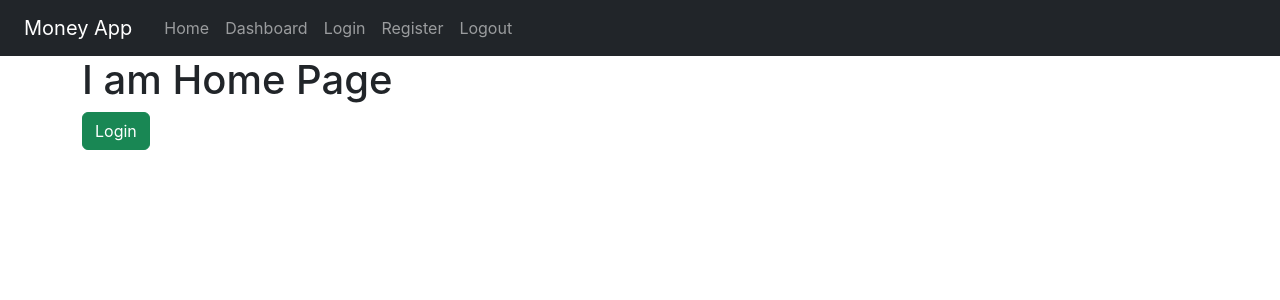
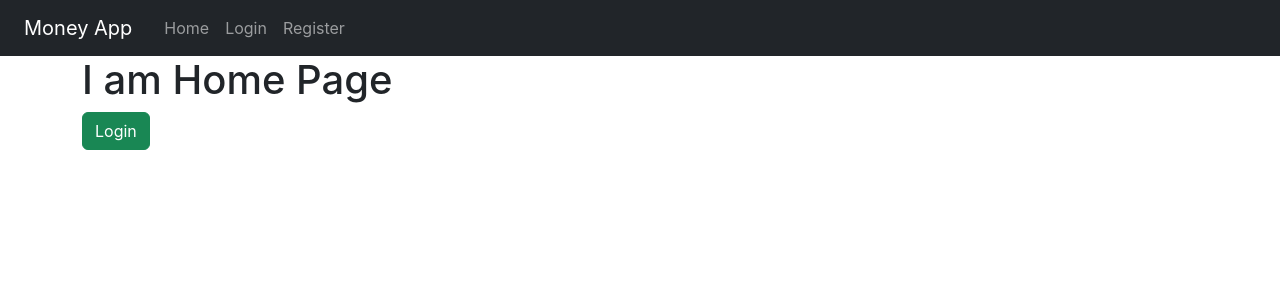
Before and after one commit to gm-nayeem/money-management-app, a React (Create React App) app in the folder client/: page / in a window 1280 px wide. Shown: the top 300 px of the page. Built offline with nearby package versions, Linux system fonts and the light colour scheme.

Commit message:
fix: navigation

```diff
--- a/client/src/components/navigation/Navigation.js
+++ b/client/src/components/navigation/Navigation.js
@@ -1,8 +1,9 @@
 import React, { Component } from 'react'
 import {Link, NavLink} from 'react-router-dom'
 import {connect} from 'react-redux'
+import {logout} from '../../store/actions/authAction'
 
-const textDecoration = {
+const navStyle = {
     textDecoration: 'none'
 }
 
@@ -10,7 +11,7 @@ class Navigation extends Component {
   render() {
     return (
         <nav className='navbar navbar-expand-lg navbar-dark bg-dark'>
-            <Link to='/' style={textDecoration}>
+            <Link to='/' style={navStyle}>
                 <span className='mx-4 navbar-brand'>Money App</span>
             </Link>
             <button
@@ -24,40 +25,57 @@ class Navigation extends Component {
             <div className='collapse  navbar-collapse' id='navbarSupportedContent'>
                 <ul className='navbar-nav'>
                     <li className='nav-item'>
-                        <NavLink to='/' style={textDecoration} activeClassName='active' exact>
+                        <NavLink to='/' style={navStyle} activeClassName='active' exact>
                             <span className='nav-link'>
                                 Home
                             </span>
                         </NavLink>
                     </li>
+
+                    {
+                        this.props.auth.isAuthenticated ?
+                            <React.Fragment>
                                 <li className='nav-item'>
-                        <NavLink to='/dashboard' style={textDecoration} activeClassName='active'>
+                                    <NavLink to='/dashboard' style={navStyle} activeClassName='active'>
                                         <span className='nav-link'>
                                             Dashboard
                                         </span>
                                     </NavLink>
                                 </li>
                                 <li className='nav-item'>
-                        <NavLink to='/login' style={textDecoration} activeClassName='active'>
+                                    <button
+                                        className='btn btn-dark'
+                                        style={{color: 'gray'}}
+                                        onClick={() => this.props.logout(this.props.history)}
+                                    >
+                                        Logout
+                                    </button>
+
+                                    {/* <NavLink to='/' style={navStyle} activeClassName='active'>
+                                        <span className='nav-link'>
+                                            Logout
+                                        </span>
+                                    </NavLink> */}
+                                </li>
+                            </React.Fragment>
+                            :
+                            <React.Fragment>
+                                <li className='nav-item'>
+                                    <NavLink to='/login' style={navStyle} activeClassName='active'>
                                         <span className='nav-link'>
                                             Login
                                         </span>
                                     </NavLink>
                                 </li>
                                 <li className='nav-item'>
-                        <NavLink to='/register' style={textDecoration} activeClassName='active'>
+                                    <NavLink to='/register' style={navStyle} activeClassName='active'>
                                         <span className='nav-link'>
                                             Register
                                         </span>
                                     </NavLink>
                                 </li>
-                    <li className='nav-item'>
-                        <NavLink to='/' style={textDecoration} activeClassName='active'>
-                            <span className='nav-link'>
-                                Logout
-                            </span>
-                        </NavLink>
-                    </li>
+                            </React.Fragment>
+                    }
                 </ul>
             </div>
         </nav>
@@ -68,4 +86,4 @@ class Navigation extends Component {
 const mapStateToProps = state => ({
     auth: state.auth
 })
-export default Navigation
+export default connect(mapStateToProps, {logout})(Navigation)
--- a/client/src/store/actions/authAction.js
+++ b/client/src/store/actions/authAction.js
@@ -45,7 +45,7 @@ export const login = (user, history) => dispatch => {
             history.push('/')
         })
         .catch(err => {
-            //console.log(err.response.data.message)
+            console.log(err.response.data.message)
             dispatch({
                 type: Types.USER_ERROR,
                 payload: {
```
Lines whose indentation alone changed are shown as unchanged.
